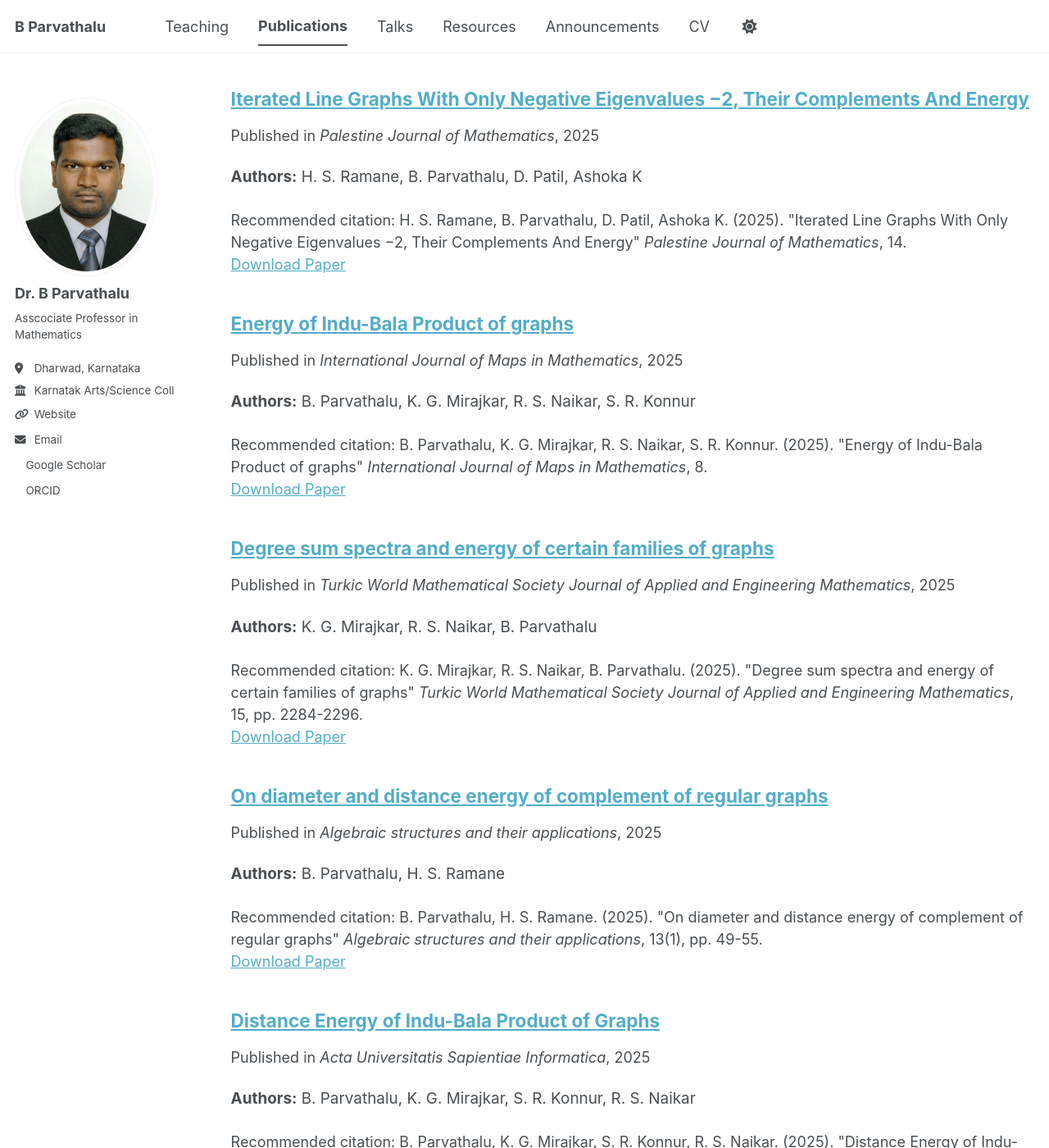
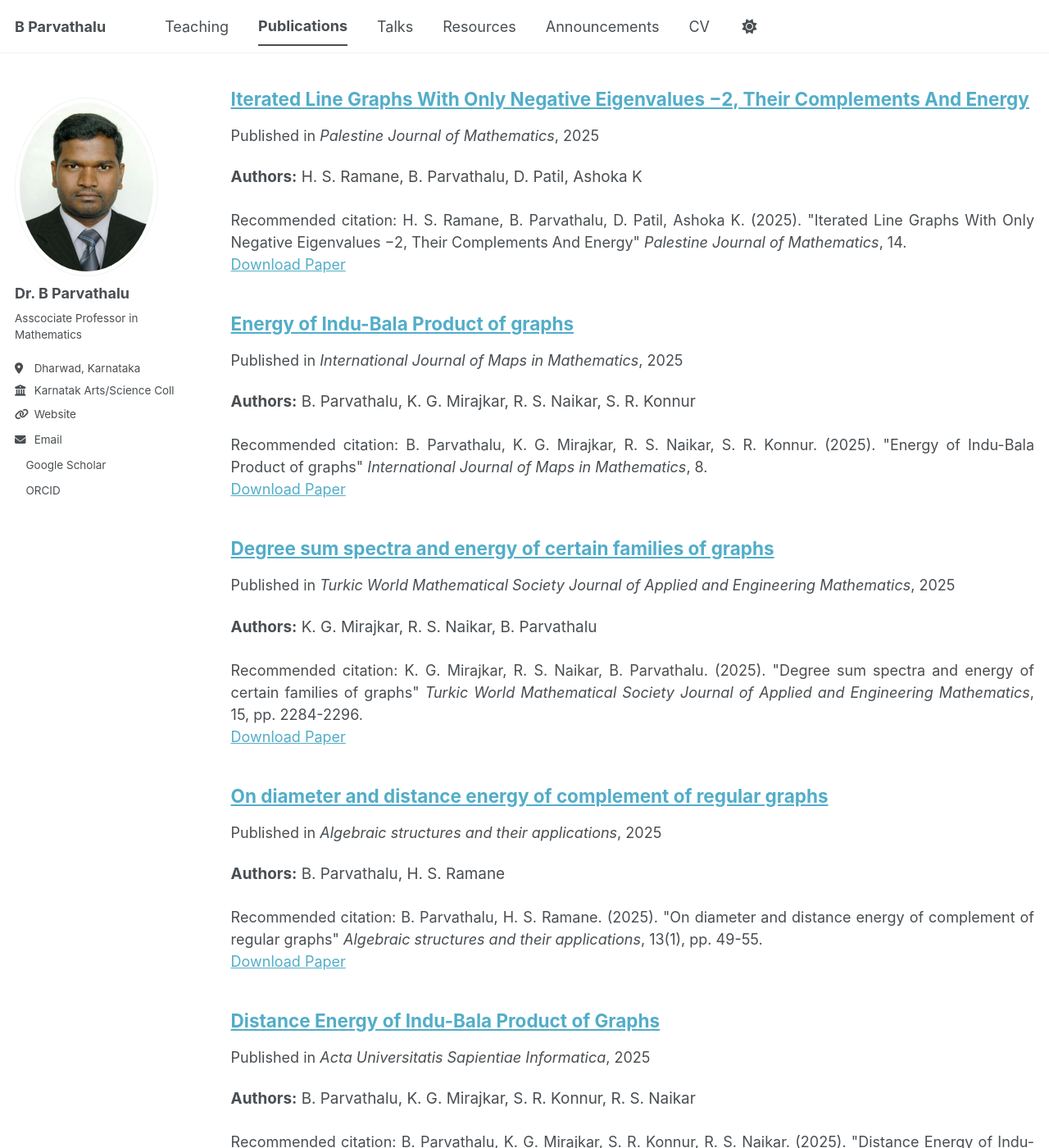
Before and after one commit to drbp-kcd/drbp-kcd.github.io, a Jekyll site: the page built from _pages/publications.html, in a window 1280 px wide and 1400 px high, scrolled down 516 px. Shown: the whole window at 82% size. Built offline with Jekyll 4.4.1, drawn with Linux system fonts in a browser that asks for light colours; a style sheet for code colours, icons or effects is not loaded.

Commit message:
Update main.scss

```diff
--- a/assets/css/main.scss
+++ b/assets/css/main.scss
@@ -55,3 +55,9 @@
 .archive__item-excerpt p {
   font-size: inherit;
 }
+
+/* Justify publication citations */
+.publication-citation {
+  text-align: justify;
+  text-align-last: auto;
+}
```
